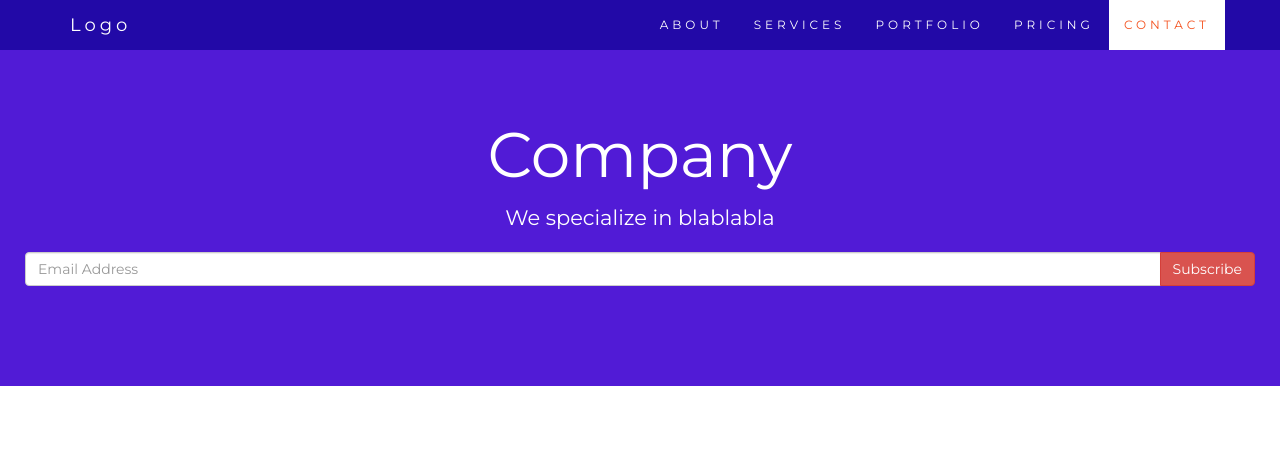
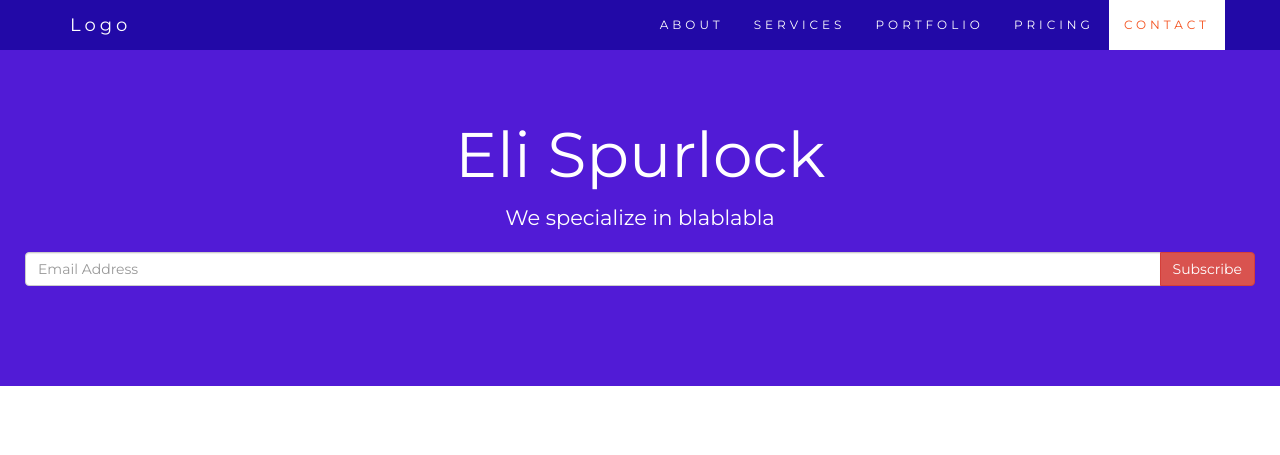
Before and after one commit to elijahspurlock/Html-Test, a plain HTML site: page resumeex.html in a window 1280 px wide. Shown: the top 455 px of the page. Drawn offline with nearby package versions, Linux system fonts and the light colour scheme; some packages are replaced by stand-ins of ours.

Commit message:
Changed Header

```diff
--- a/resumeex.html
+++ b/resumeex.html
@@ -215,7 +215,7 @@
 </nav>
 
 <div class="jumbotron text-center">
-  <h1>Company</h1>
+  <h1>Eli Spurlock</h1>
   <p>We specialize in blablabla</p>
   <form>
     <div class="input-group">
```
